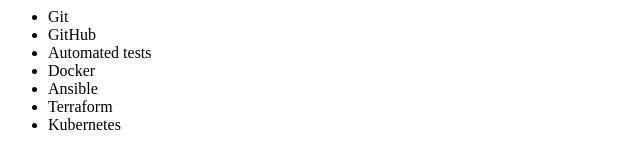
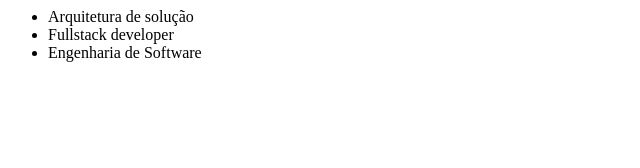
Before and after one commit to andreza-m/portal, a plain HTML site: page index.html in a window 1280 px wide. Shown: the whole page, without its empty margins (0-640 px from the left). Drawn offline with Linux system fonts and the light colour scheme.

Commit message:
Update index.html

```diff
--- a/index.html
+++ b/index.html
@@ -1,14 +1,10 @@
 <html>
-  <title>Assuntos Lab</title>
+  <title>Disciplinas da pós</title>
   <body>
     <ul>
-      <li>Git</li>
-      <li>GitHub</li>
-      <li>Automated tests</li>
-      <li>Docker</li>
-      <li>Ansible</li>
-      <li>Terraform</li>
-      <li>Kubernetes</li>
+      <li>Arquitetura de solução</li>
+      <li>Fullstack developer</li>
+      <li>Engenharia de Software</li>
     <ul>
   </body>
 </html>
```
